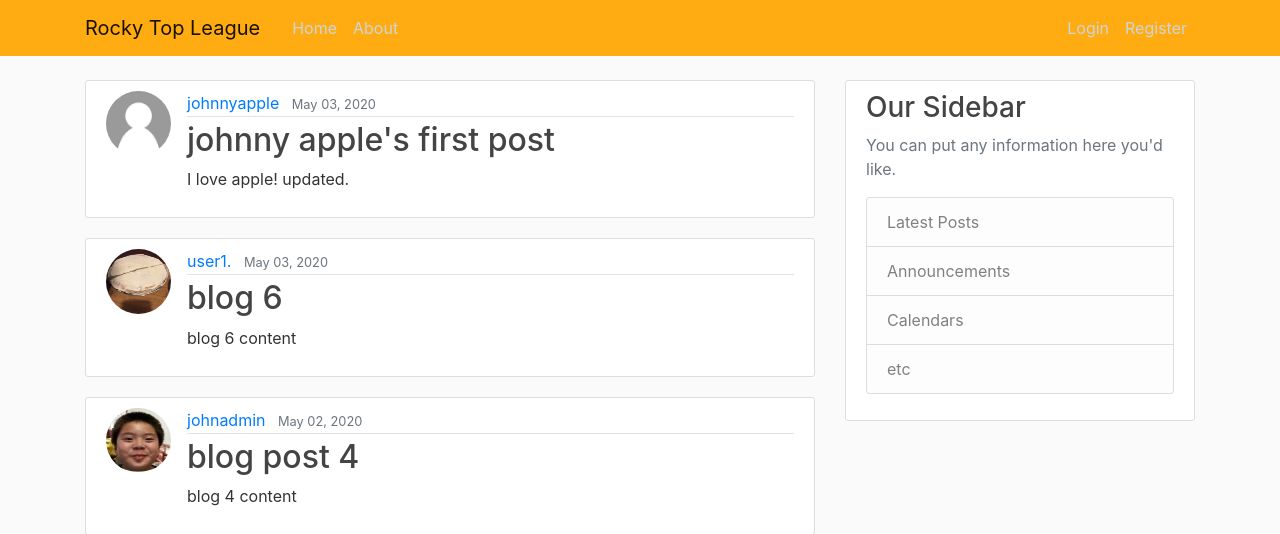
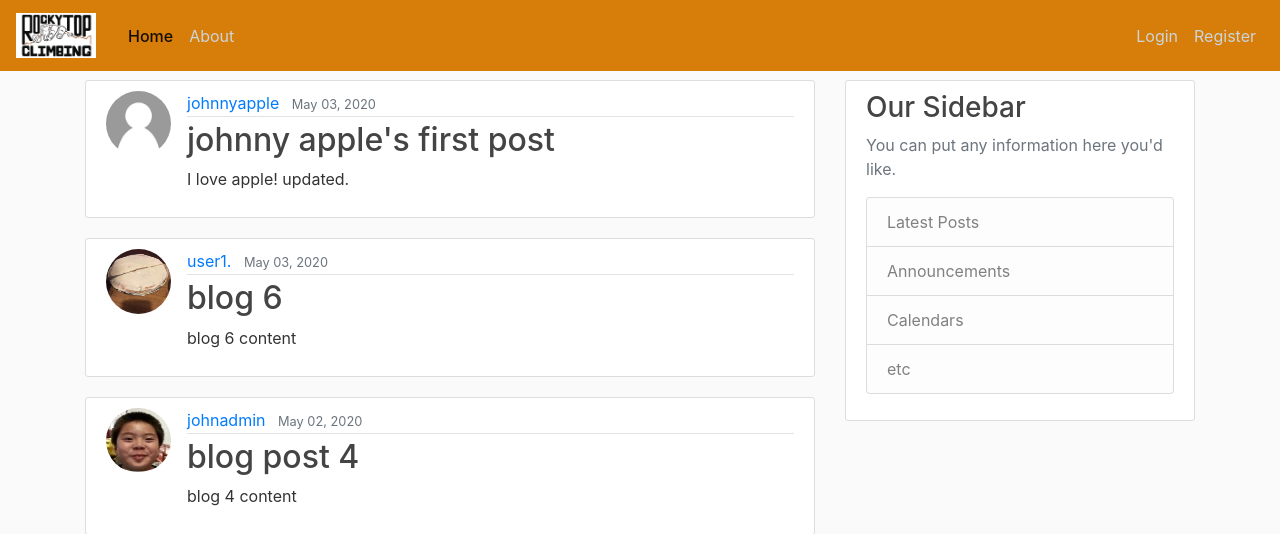
Before and after one commit to johnzheng300/rockytopleague, a Django app: page / in a window 1280 px wide. Shown: the top 534 px of the page. Run offline with Django 3.2, Linux system fonts and the light colour scheme; data comes from the database, SQL or seed files in the repository; both versions use the stored data as it was after the commit; some libraries are stand-ins or nearby versions.

Commit message:
added toggle bar when collapsed

```diff
--- a/rt_league/blog/static/blog/main.css
+++ b/rt_league/blog/static/blog/main.css
@@ -58,7 +58,7 @@ a.article-title:hover {
 .article-metadata {
   padding-bottom: 1px;
   margin-bottom: 4px;
-  border-bottom: 1px solid #e3e3e3
+  border-bottom: 1px solid #e3e3e3;
 }
 
 .article-metadata a:hover {
@@ -84,5 +84,9 @@ a.article-title:hover {
 }
 
 .bg-custom {
-  background-color: #FFAC12
+  background-color: #d67e09;
 }
+
+.nav-link {
+  color: 000000;
+}
--- a/rt_league/blog/templates/blog/base.html
+++ b/rt_league/blog/templates/blog/base.html
@@ -16,18 +16,17 @@
 <body>
 	<header class="site-header">
 		<nav class="navbar navbar-expand-md navbar-light bg-custom fixed-top">
-			<div class="container">
-				<a class="navbar-brand mr-4" href="{% url 'blog-home' %}">Rocky Top League</a>
-				<button class="navbar-toggler" type="button" data-toggle="collapse" data-target="#navbarToggle" aria-controls="navbarToggle" aria-expanded="false" aria-label="Toggle navigation">
+			<a class="navbar-brand mr-4" href="{% url 'blog-home' %}">
+    				<img src="media/rocky-top-logo.jpg" height="45" width="80" alt="">
+  				</a>
+			<button class="navbar-toggler" type="button" data-toggle="collapse" data-target="#navbarNavAltMarkup" aria-controls="navbarNavAltMarkup" aria-expanded="false" aria-label="Toggle navigation">
 				<span class="navbar-toggler-icon"></span>
 			</button>
-				<div class="collapse navbar-collapse" id="navbarToggle ">
+			<div class="collapse navbar-collapse" id="navbarNavAltMarkup">
 				<div class="navbar-nav mr-auto">
-						<a class="nav-item nav-link" href="{% url 'blog-home' %}">Home</a>
+					<a class="nav-item nav-link active" href="{% url 'blog-home' %}">Home <span class="sr-only">(current)</span></a>
 					<a class="nav-item nav-link" href="{% url 'blog-about' %}">About</a>
 				</div>
-
-					<!-- Navbar Right Side -->
 				<div class="navbar-nav">
 						{% if user.is_authenticated %}
 						<a class="nav-item nav-link" href="{% url 'post-create' %}">New Post</a>
@@ -40,12 +39,10 @@
 								<a class="dropdown-item" href="{% url 'logout' %}">Logout</a>
 							</div>
 						</div>
-
 						{% else %}
 						<a class="nav-item nav-link" href="{% url 'login' %}">Login</a>
 						<a class="nav-item nav-link" href="{% url 'register' %}">Register</a>
 						{% endif %}
-					</div>
 					</div>
 			</div>
 		</nav>
```
Also changed, not shown: rt_league/db.sqlite3, rt_league/media/rocky-top-logo.jpg (added). Lines whose indentation alone changed are shown as unchanged.
